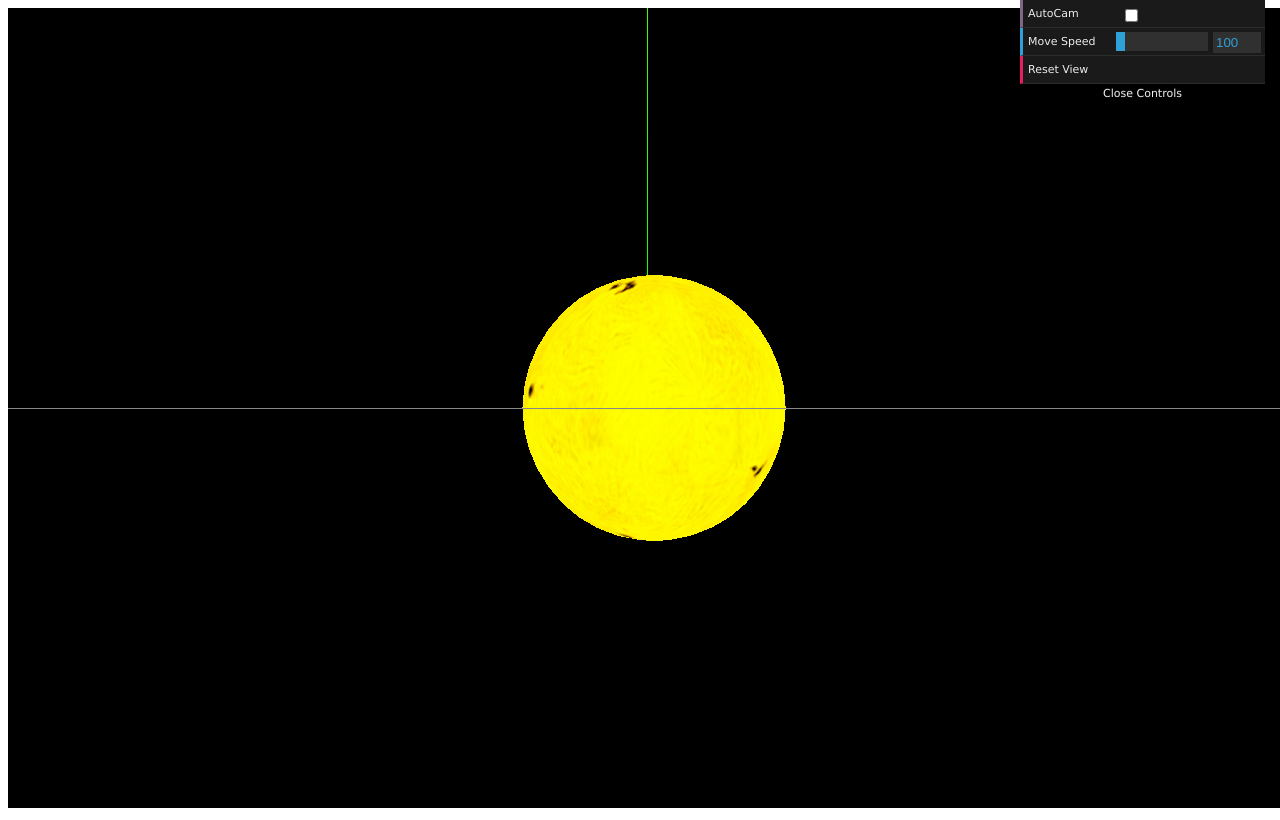
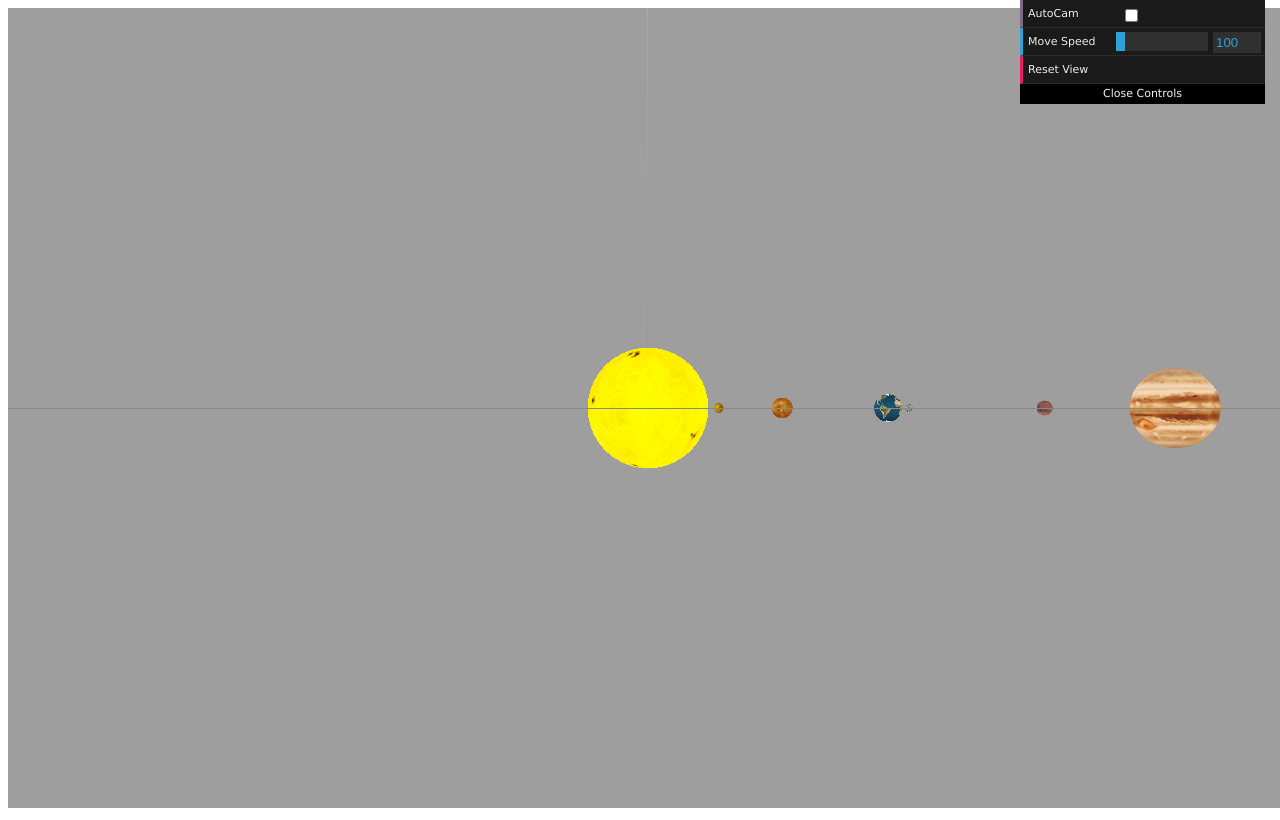
Before and after one commit to celinebrass/ComputerGraphics, a plain HTML site: page 1Practical/index.html in a window 1280 px wide. Drawn offline with Linux system fonts and the light colour scheme; animation ran at ten frames a second.

Commit message:
added rotation

```diff
--- a/1Practical/index.html
+++ b/1Practical/index.html
@@ -35,8 +35,13 @@
 	var scene, camera, renderer;
 	var cube, material, mesh;
 	var delta = 100;
-	var sun_radius = 10900;
+	var sun_radius = 5000;
+	var earth_distance = 20000;
 	var segments = 20;
+
+	var sun, moon, skybox, mercury, venus, earth, mars, jupiter, saturn, uranus, neptune, pluto;
+
+	var sunO, mercuryO, venusO, earthO, marsO, jupiterO, saturnO, uranusO, neptuneO, plutO;
 
 	init();
 	animate();
@@ -45,16 +50,115 @@
 		// create a scene
 		scene = new THREE.Scene();
 		loadTextures();
+
 		// create a perspective camera
 		camera = new THREE.PerspectiveCamera(45, window.innerWidth / window.innerHeight, 1, 10000000);
 		camera.position.z = 80000;
 
-		sphere = new THREE.SphereGeometry( radii[0], segments, segments);
+		//initialize pivots.
+		mercuryO = new THREE.Object3D();
+		venusO = new THREE.Object3D();
+		marsO = new THREE.Object3D();
+		jupiterO = new THREE.Object3D();
+		earthO = new THREE.Object3D();
+		saturnO = new THREE.Object3D();
+		uranusO = new THREE.Object3D();
+		neptuneO = new THREE.Object3D();
+		plutoO = new THREE.Object3D();
+
+		sphere = new THREE.SphereGeometry( 5000, segments, segments);
 		material = new THREE.MeshBasicMaterial( { color: 0xffff00, wireframe: false } );
 		material.map = THREE.ImageUtils.loadTexture('images/sunmap.jpg')
-		mesh = new THREE.Mesh( sphere, material );
-		mesh.position.x = 500;
-		scene.add( mesh );
+		sun = new THREE.Mesh( sphere, material );
+		sun.position.x = distance[0];
+		scene.add( sun );
+
+		sphere = new THREE.SphereGeometry( 380, segments, segments);
+		material = new THREE.MeshBasicMaterial( { color: 0xffff00, wireframe: false } );
+		material.map = THREE.ImageUtils.loadTexture('images/mercurymap.jpg')
+		mercury = new THREE.Mesh( sphere, material );
+		mercury.position.set(.38*earth_distance, 0, 0);
+		mercuryO.add( mercury );
+		scene.add(mercuryO);
+
+		sphere = new THREE.SphereGeometry( 950, segments, segments);
+		material = new THREE.MeshBasicMaterial( { color: 0xffffff, wireframe: false } );
+		material.map = THREE.ImageUtils.loadTexture('images/venusmap.jpg')
+		venus = new THREE.Mesh( sphere, material );
+		venus.position.set(.72*earth_distance, 0, 0);
+		venusO.add( venus );
+		scene.add(venusO);
+
+		sphere = new THREE.SphereGeometry( 1000, segments, segments);
+		material = new THREE.MeshBasicMaterial( { color: 0xffffff, wireframe: false } );
+		material.map = THREE.ImageUtils.loadTexture('images/earthmap.jpg')
+		earth = new THREE.Mesh( sphere, material );
+		earth.position.set(earth_distance, 0, 0);
+		earthO.add( earth );
+		scene.add(earthO);
+
+		sphere = new THREE.SphereGeometry( 530, segments, segments);
+		material = new THREE.MeshBasicMaterial( { color: 0xffffff, wireframe: false } );
+		material.map = THREE.ImageUtils.loadTexture('images/marsmap.jpg')
+		mars = new THREE.Mesh( sphere, material );
+		mars.position.set(1.52*earth_distance, 0, 0);
+		marsO.add(mars);
+		scene.add( marsO );
+
+		sphere = new THREE.SphereGeometry( 3000, segments, segments);
+		material = new THREE.MeshBasicMaterial( { color: 0xffffff, wireframe: false } );
+		material.map = THREE.ImageUtils.loadTexture('images/jupitermap.jpg')
+		jupiter = new THREE.Mesh( sphere, material );
+		jupiter.position.set(2*earth_distance, 0, 0);
+		jupiterO.add(jupiter);
+		scene.add( jupiterO );
+
+		sphere = new THREE.SphereGeometry( 2500, segments, segments);
+		material = new THREE.MeshBasicMaterial( { color: 0xffffff, wireframe: false } );
+		material.map = THREE.ImageUtils.loadTexture('images/saturnmap.jpg')
+		saturn = new THREE.Mesh( sphere, material );
+		saturn.position.set(2.6*earth_distance, 0, 0);
+		saturnO.add(saturn);
+		scene.add( saturnO );
+
+		sphere = new THREE.SphereGeometry( 2000, segments, segments);
+		material = new THREE.MeshBasicMaterial( { color: 0xffffff, wireframe: false } );
+		material.map = THREE.ImageUtils.loadTexture('images/uranusmap.jpg')
+		uranus = new THREE.Mesh( sphere, material );
+		uranus.position.set(3.2*earth_distance, 0, 0);
+		uranusO.add(uranus);
+		scene.add( uranusO );
+
+		sphere = new THREE.SphereGeometry( 1500, segments, segments);
+		material = new THREE.MeshBasicMaterial( { color: 0xffffff, wireframe: false } );
+		material.map = THREE.ImageUtils.loadTexture('images/neptunemap.jpg')
+		neptune = new THREE.Mesh( sphere, material );
+		neptune.position.set(3.8*earth_distance, 0, 0);
+		neptuneO.add(neptune);
+		scene.add( neptuneO );
+
+		sphere = new THREE.SphereGeometry(1500, segments, segments);
+		material = new THREE.MeshBasicMaterial( { color: 0xffffff, wireframe: false } );
+		material.map = THREE.ImageUtils.loadTexture('images/plutomap.jpg')
+		pluto = new THREE.Mesh( sphere, material );
+		pluto.position.set(4.4*earth_distance, 0, 0);
+		plutoO.add(pluto);
+		scene.add( plutoO );
+
+		sphere = new THREE.SphereGeometry( 10900/40, segments, segments);
+		material = new THREE.MeshBasicMaterial( { color: 0xffffff, wireframe: false } );
+		material.map = THREE.ImageUtils.loadTexture('images/moonmap.jpg')
+		moon = new THREE.Mesh( sphere, material );
+		moon.position.set(earth_distance + 1500, 0, 0);
+		earthO.add( moon );
+
+		sphere = new THREE.SphereGeometry( DEFAULT_FAR, segments, segments);
+		material = new THREE.MeshBasicMaterial( { color: 0xffffff, wireframe: false } );
+		material.map = THREE.ImageUtils.loadTexture('images/skybox.jpg')
+		material.side = THREE.DoubleSide;
+		skybox = new THREE.Mesh( sphere, material );
+		skybox.position.set(0, 0, 0);
+		scene.add( skybox );
 
 
 		axesHelper();
@@ -85,8 +189,30 @@
 	}
 
 	function rotateCube() {
-		mesh.rotation.x -= .01;
-		mesh.rotation.y -= .02;
+
+		mercury.rotation.y -= .002;
+		venus.rotation.y += .001;
+		earth.rotation.y -= .01;
+		moon.rotation.y -= .1;
+		mars.rotation.y -=.01;
+		jupiter.rotation.y -= .02;
+		saturn.rotation.y -= .02;
+		uranus.rotation.y+= .015;
+		neptune.rotation.y -= .018;
+		pluto.rotation.y -= .002;
+
+		mercuryO.rotation.y -= .015;
+		venusO.rotation.y += .011;
+		earthO.rotation.y -= .01;
+		marsO.rotation.y -=.008;
+		jupiterO.rotation.y -= .004;
+		saturnO.rotation.y -= .003;
+		uranusO.rotation.y+= .002;
+		neptuneO.rotation.y -= .001;
+		plutoO.rotation.y -= .001;
+
+
+
 	}
 
 
@@ -101,7 +227,7 @@
 
 	function animate() {
 
-		//rotateCube();
+		rotateCube();
 		updateMovement();// make the objects in the scene move
 		renderer.render( scene, camera );
 		updateControls();
```
